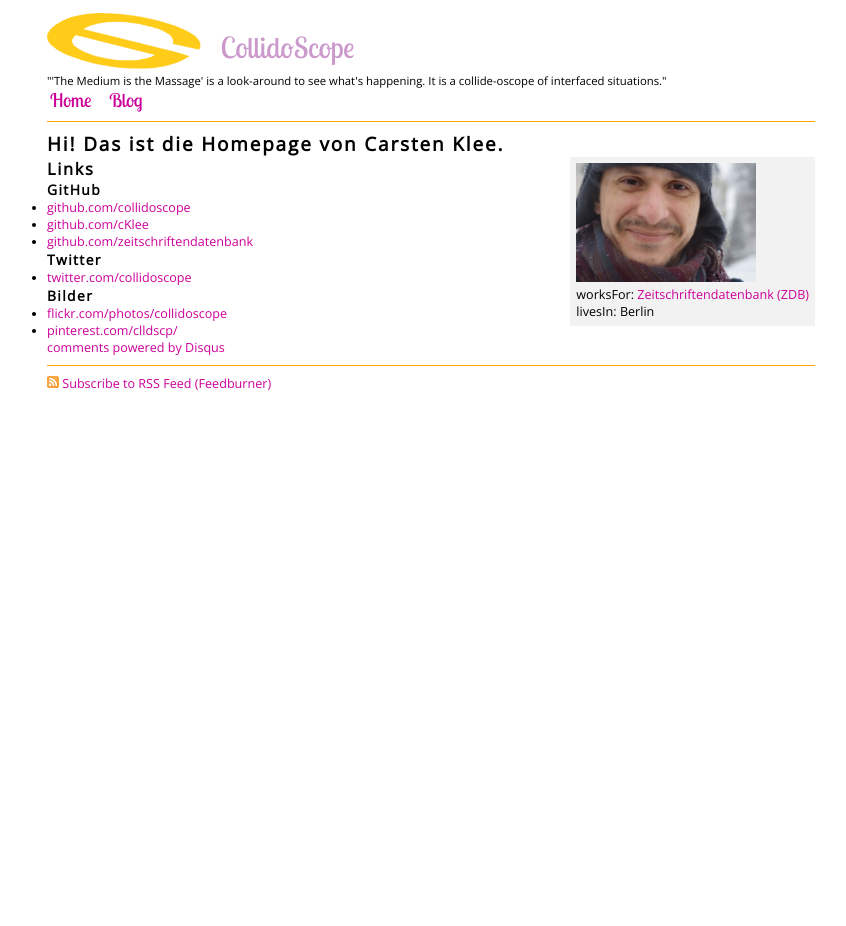
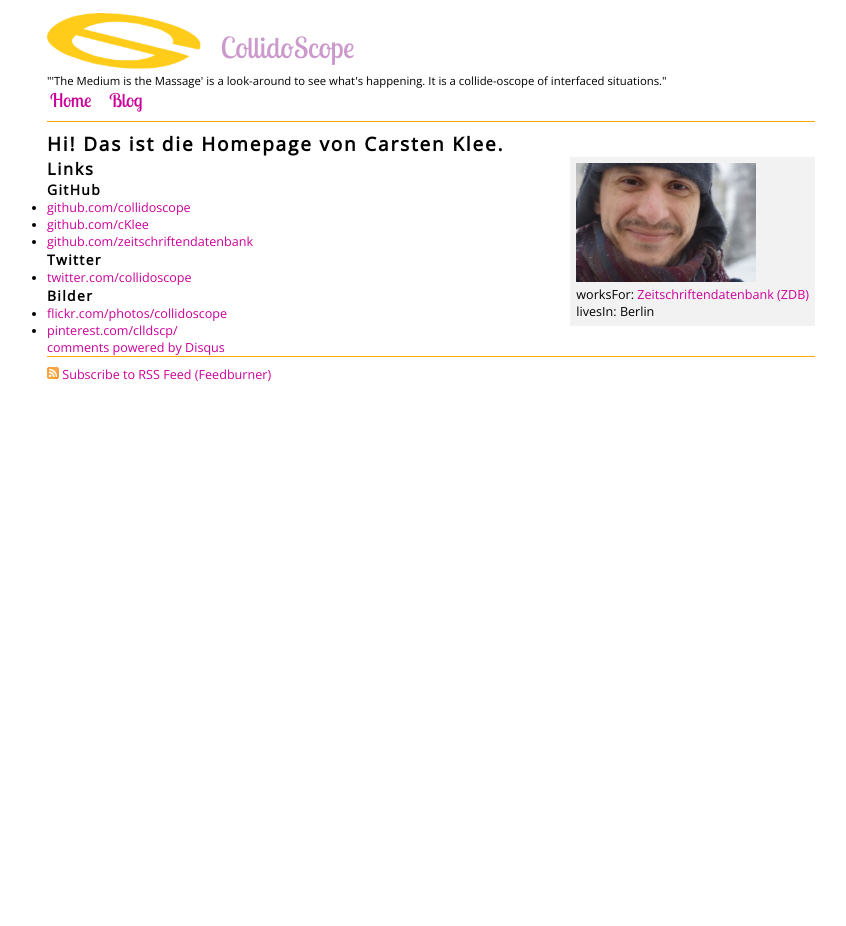
Before and after one commit to collidoscope/collidoscope.github.com, a Jekyll site: the page built from index.html, in a window 1280 px wide. Shown: the whole page, without its empty margins (209-1055 px from the left). Built offline with Jekyll 4.4.1, drawn with Linux system fonts in a browser that asks for light colours; some web fonts are replaced; Markdown is read by kramdown in place of the engine named in the settings; comment, search, counter and statistics services are not loaded.

Commit message:
Updated.

```diff
--- a/css/screen.css
+++ b/css/screen.css
@@ -45,7 +45,7 @@ a.nav_a {font-size:1.5em;}
 #main_nav{font-family: 'Lobster Two';}
 
 
-footer {border-top: 1px solid orange;padding-top:9px;margin:9px 0px 18px 0px;clear:both;padding-bottom:100px;}
+footer {border-top: 1px solid orange;padding-top:9px;clear:both;padding-bottom:100px;}
 
 /*****************************************************************************/
 /*
```
